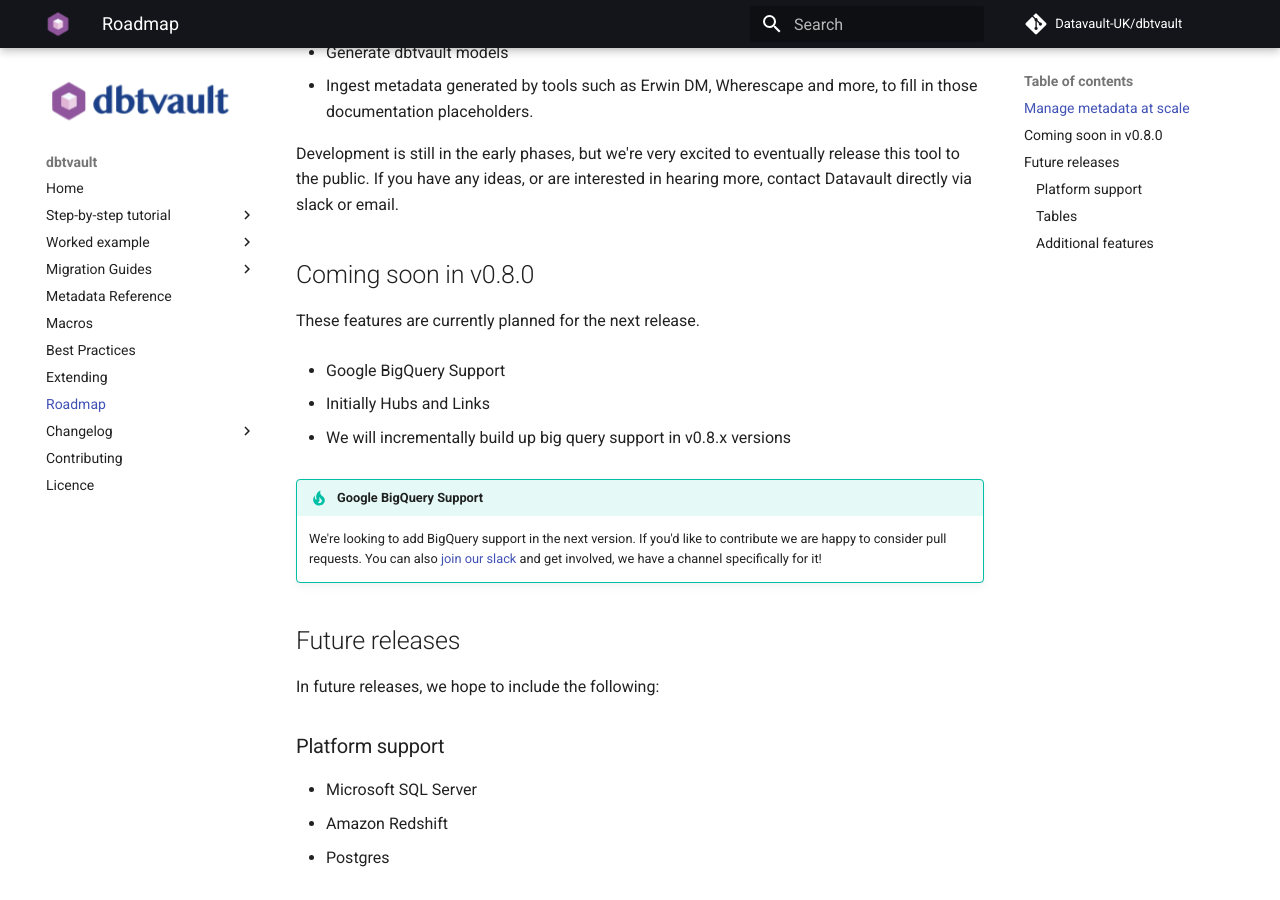
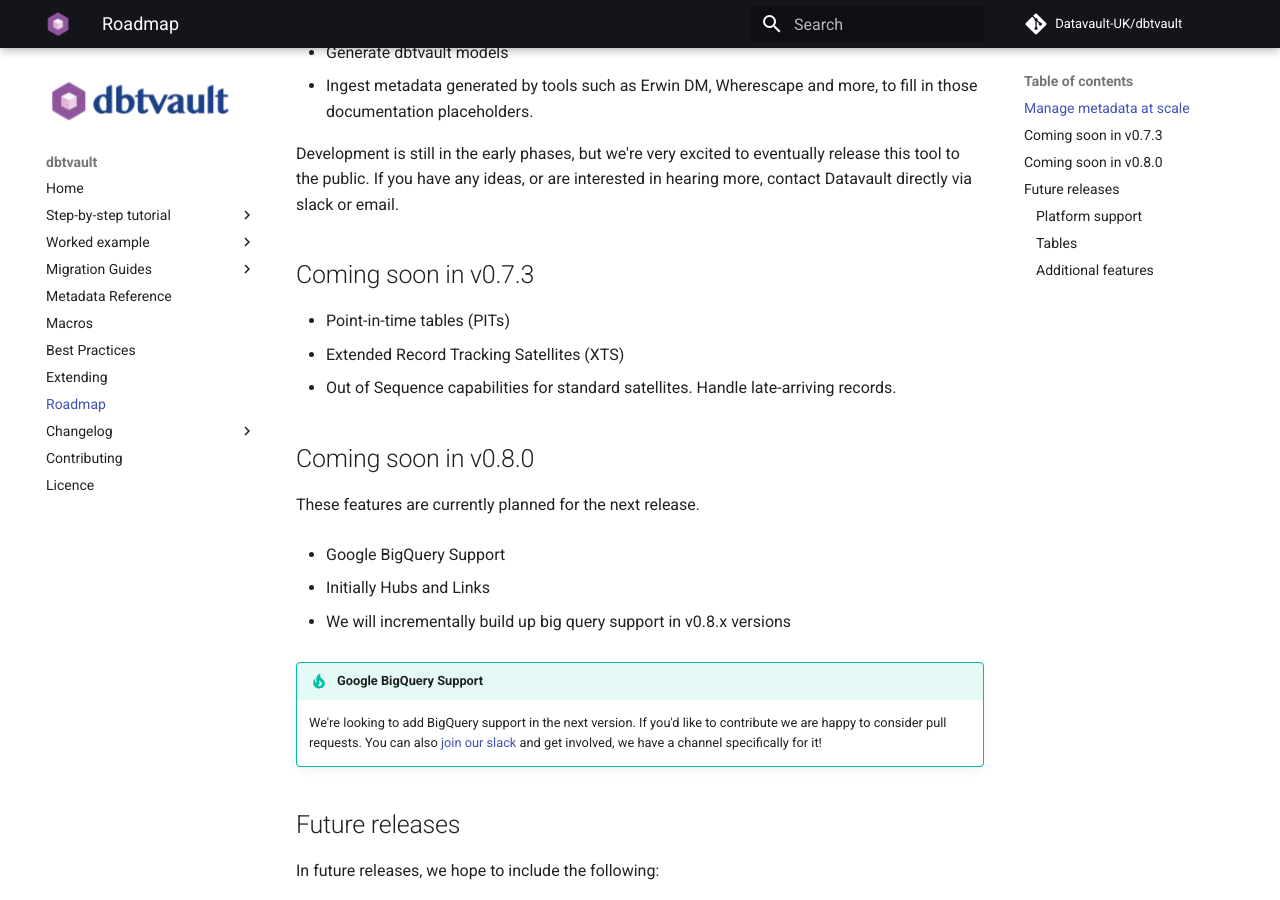
Before and after one commit to Datavault-UK/automate-dv-docs, an MkDocs documentation site: the page built from docs/roadmap.md, in a window 1280 px wide and 900 px high, scrolled down 626 px. Built offline with MkDocs 1.6.1 and Material for MkDocs 9.7.7, drawn with Linux system fonts in a browser that asks for light colours; comment, search, counter and statistics services are not loaded.

Commit message:
Update changelog
Roadmap and changelog


Url

```diff
--- a/docs/roadmap.md
+++ b/docs/roadmap.md
@@ -23,6 +23,11 @@
 Development is still in the early phases, but we're very excited to eventually release this tool to the public.
 If you have any ideas, or are interested in hearing more, contact Datavault directly via slack or email.
 
+## Coming soon in v0.7.3
+
+- Point-in-time tables (PITs)
+- Extended Record Tracking Satellites (XTS)
+- Out of Sequence capabilities for standard satellites. Handle late-arriving records.
 
 ## Coming soon in v0.8.0
 
```
Also changed, not shown: docs/changelog/stable.md (+4 -0 lines).
